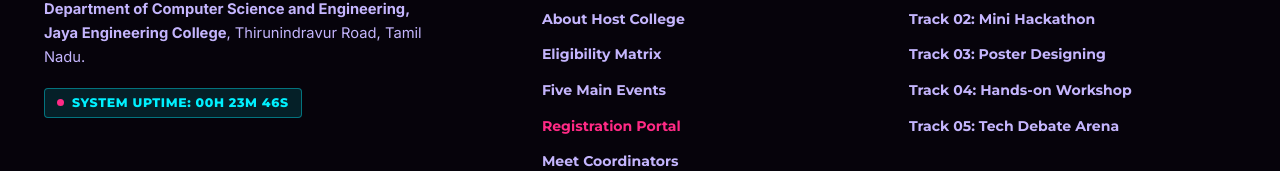
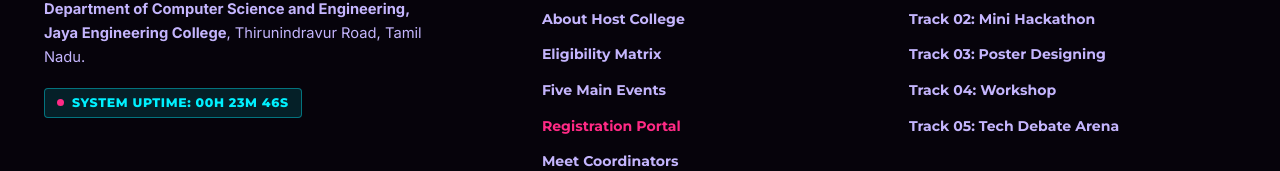
Before and after one commit to Hariprasath2611/SOF-WEBSITE, a React (Vite) app: page / in a window 1280 px wide. Shown: the part 10667-10838 px from the top of the page. Built offline with nearby package versions, Linux system fonts and the light colour scheme; no server answers.

Commit message:
feat: add event configurations, data files, and core components for SFD 2026

```diff
--- a/src/components/Footer.jsx
+++ b/src/components/Footer.jsx
@@ -66,7 +66,7 @@ export default function Footer() {
               <li><a href="#events" className="footer-link">Track 01: Demo Stall</a></li>
               <li><a href="#events" className="footer-link">Track 02: Mini Hackathon</a></li>
               <li><a href="#events" className="footer-link">Track 03: Poster Designing</a></li>
-              <li><a href="#events" className="footer-link">Track 04: Hands-on Workshop</a></li>
+              <li><a href="#events" className="footer-link">Track 04: Workshop</a></li>
               <li><a href="#events" className="footer-link">Track 05: Tech Debate Arena</a></li>
             </ul>
           </div>
--- a/src/components/registration/DynamicRegistrationForm.jsx
+++ b/src/components/registration/DynamicRegistrationForm.jsx
@@ -148,7 +148,7 @@ export default function DynamicRegistrationForm({
             ? `Flexible Team Track: You can compete solo (1 member) or form a team up to ${eventConfig.maxTeamSize} members. Pricing is calculated per member entered.`
             : eventConfig.isTeam
             ? `Please enter details for your team of ${eventConfig.teamSize}. All members will receive individual certificates.`
-            : 'Please enter your participant details for the hands-on workshop.'}
+            : 'Please enter your participant details for the workshop.'}
         </p>
       </div>
 
--- a/src/config/events.js
+++ b/src/config/events.js
@@ -93,7 +93,7 @@ export const EVENT_TRACKS = [
   {
     key: 'workshop',
     name: 'Workshop – Individual',
-    title: 'Hands-on Workshop',
+    title: 'Workshop',
     tagline: 'Learn. Build. Explore.',
     trackNumber: '05',
     teamSize: 1,
--- a/src/data/faq.js
+++ b/src/data/faq.js
@@ -47,7 +47,7 @@ export const faqData = [
   {
     id: 9,
     question: "Can I participate in multiple events?",
-    answer: "Yes, you can register for multiple events as long as their physical schedule tracks do not clash. For example, a student can showcase at the Demo Stall and also attend the Hands-on Workshop or participate in the Tech Debate."
+    answer: "Yes, you can register for multiple events as long as their physical schedule tracks do not clash. For example, a student can showcase at the Demo Stall and also attend the Workshop or participate in the Tech Debate."
   },
   {
     id: 10,
--- a/src/data/timeline.js
+++ b/src/data/timeline.js
@@ -43,7 +43,7 @@ export const timelineData = [
   {
     stage: "05",
     time: "Afternoon | 01:45 PM - 03:45 PM",
-    title: "Hands-on FOSS Workshop",
+    title: "Workshop",
     location: "CSE Seminar Hall",
     category: "Event 04",
     status: "Learning Track",
```
Also changed, not shown: 2 other files (tests, documents, lock files or other folders).
